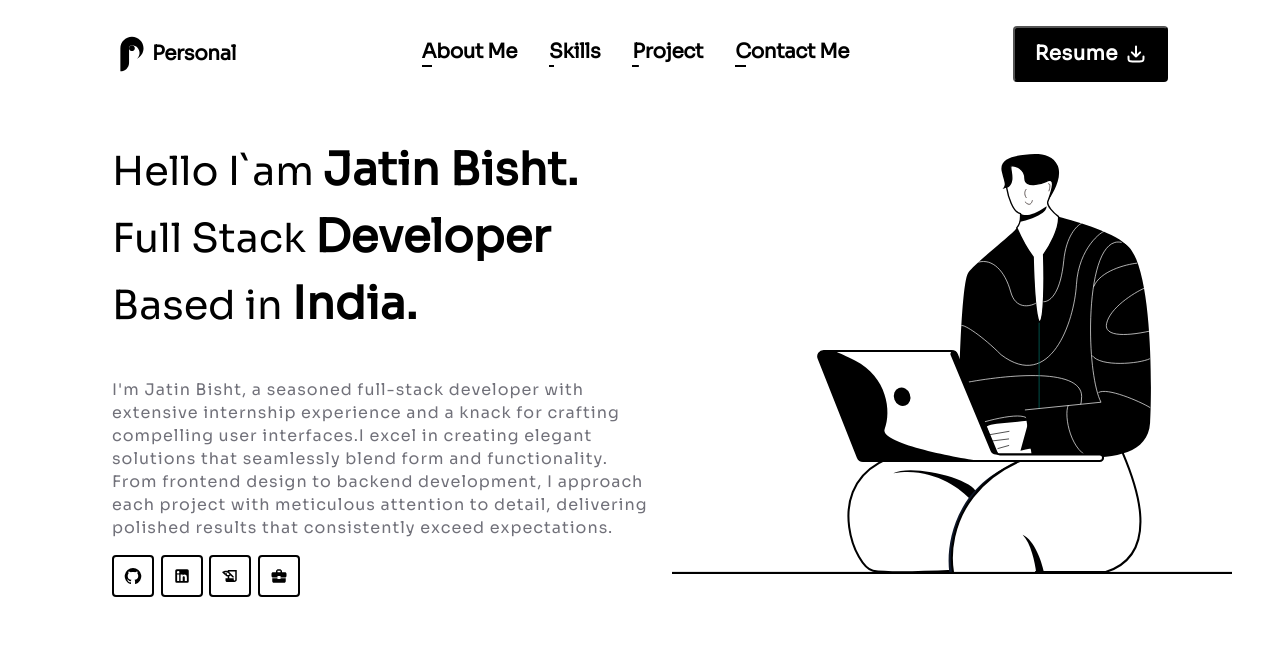
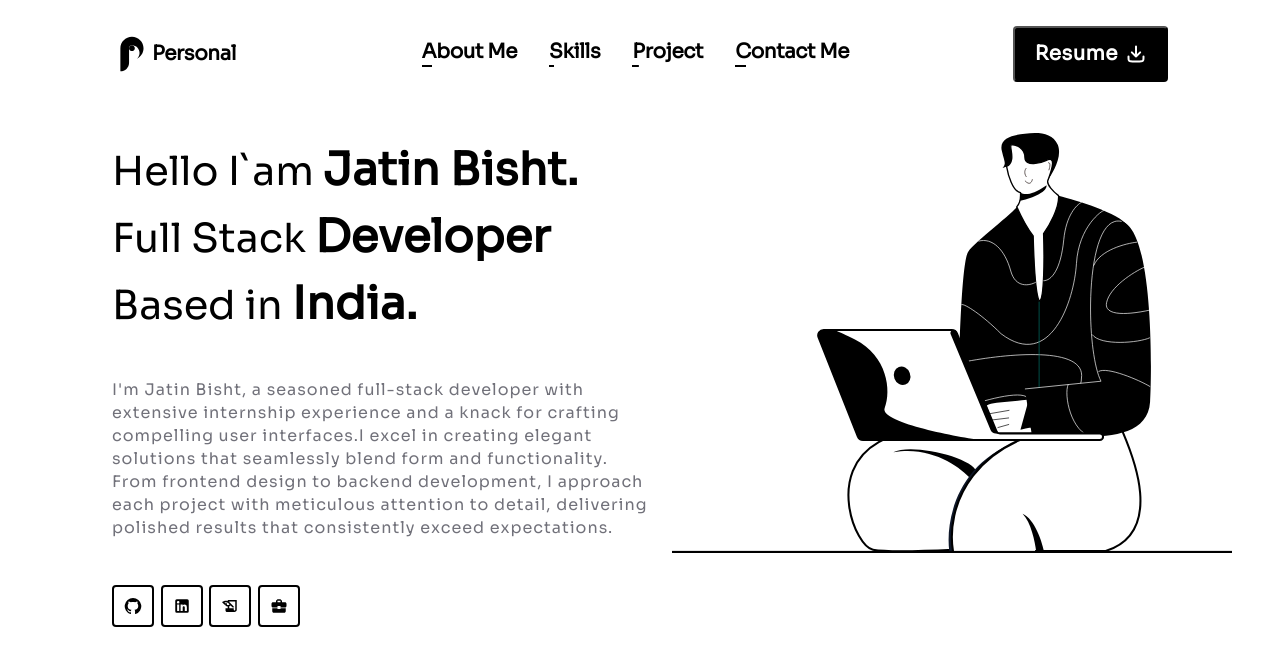
Before and after one commit to JatinBisht2308/PortFolio-Website, a React (Create React App) app in the folder portfolio2/: page / in a window 1280 px wide. Shown: the top 666 px of the page. Built offline with nearby package versions, Linux system fonts and the light colour scheme; the HTML template or start-up script is replaced by a standard one.

Commit message:
fixed the styling of the socialhandles inthe her section

```diff
--- a/portfolio2/src/components/hero/style.css
+++ b/portfolio2/src/components/hero/style.css
@@ -13,7 +13,7 @@
     align-items: start;
     width: 48%;
     z-index: 10;
-
+   position: relative;
 }
 .Hero > .left-hero > .heading-text p{
     font-size: 40px;
@@ -43,6 +43,10 @@
     width: 100%;
     height: auto;
 }
+.left-hero .socials{
+ position: absolute;
+ top: 107%;
+}
 .socials .social-handle{
     display: flex;
     justify-content: center;
```
